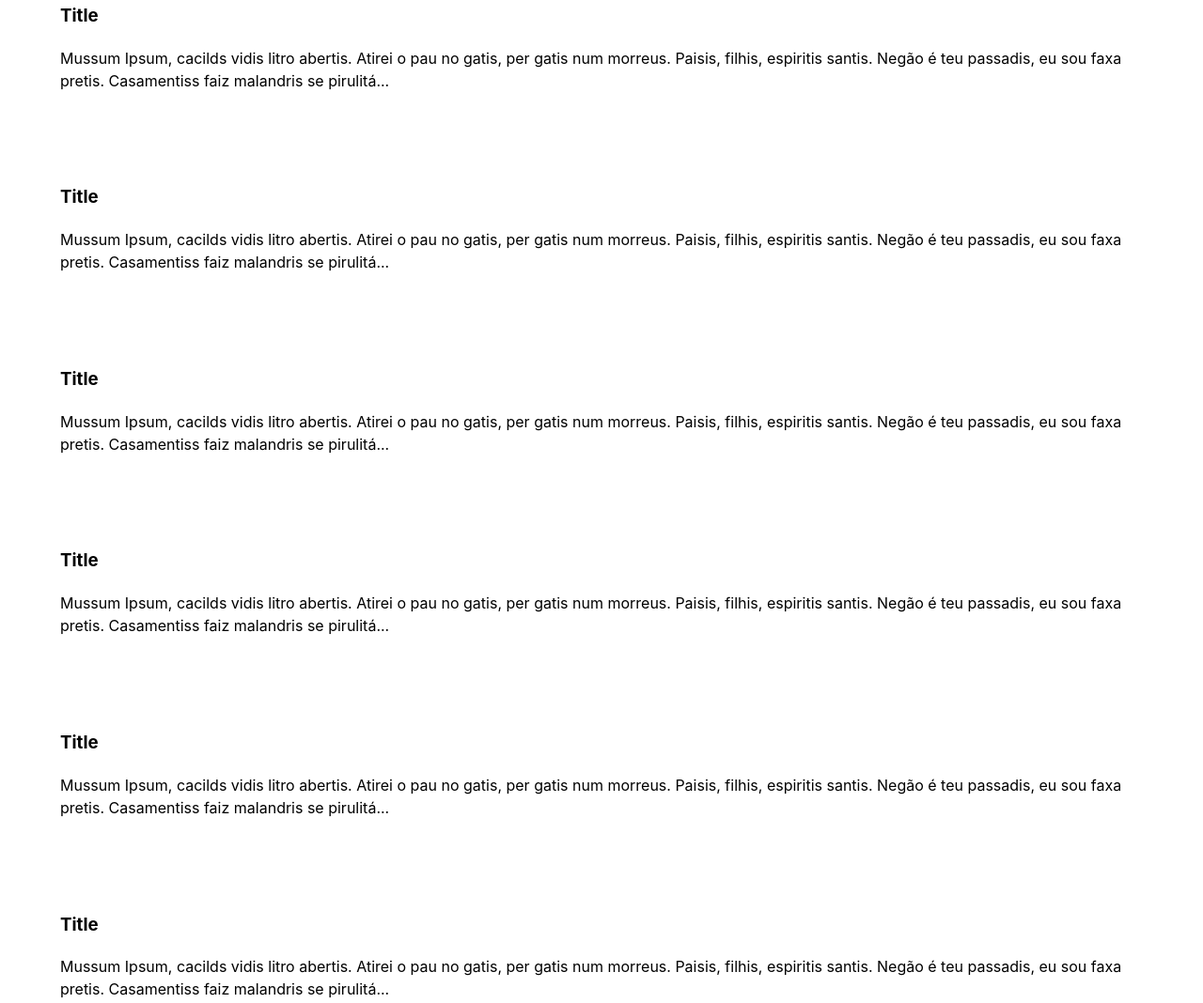
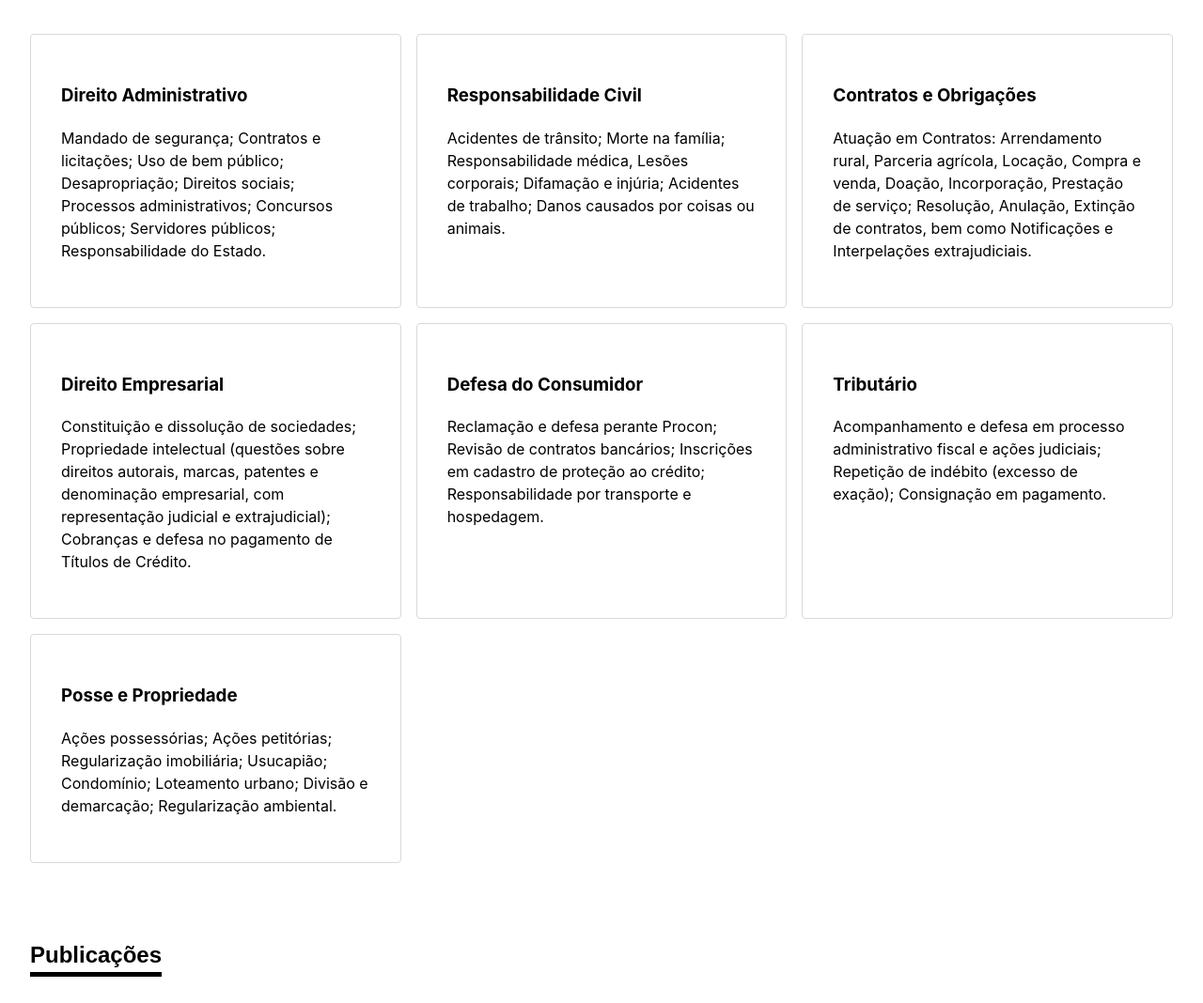
Before and after one commit to bernbecht/site-maneco-v2, a website built with Vite: page index.html in a window 1280 px wide. Shown: the part 1099-2167 px from the top of the page at 94% size. Built offline with nearby package versions, Linux system fonts and the light colour scheme; a web font is replaced by a local one.

Commit message:
💅 adds style to services

```diff
--- a/index.html
+++ b/index.html
@@ -56,57 +56,62 @@
         <h2>Atuação</h2>
         <div class="grid">
           <div class="card">
-            <h3>Title</h3>
+            <h3>Direito Administrativo</h3>
             <p>
-              Mussum Ipsum, cacilds vidis litro abertis. Atirei o pau no gatis,
-              per gatis num morreus. Paisis, filhis, espiritis santis. Negão é
-              teu passadis, eu sou faxa pretis. Casamentiss faiz malandris se
-              pirulitá...
+              Mandado de segurança; Contratos e licitações; Uso de bem público;
+              Desapropriação; Direitos sociais; Processos administrativos;
+              Concursos públicos; Servidores públicos; Responsabilidade do
+              Estado.
             </p>
           </div>
           <div class="card">
-            <h3>Title</h3>
+            <h3>Responsabilidade Civil</h3>
             <p>
-              Mussum Ipsum, cacilds vidis litro abertis. Atirei o pau no gatis,
-              per gatis num morreus. Paisis, filhis, espiritis santis. Negão é
-              teu passadis, eu sou faxa pretis. Casamentiss faiz malandris se
-              pirulitá...
+              Acidentes de trânsito; Morte na família; Responsabilidade médica,
+              Lesões corporais; Difamação e injúria; Acidentes de trabalho;
+              Danos causados por coisas ou animais.
             </p>
           </div>
           <div class="card">
-            <h3>Title</h3>
+            <h3>Contratos e Obrigações</h3>
             <p>
-              Mussum Ipsum, cacilds vidis litro abertis. Atirei o pau no gatis,
-              per gatis num morreus. Paisis, filhis, espiritis santis. Negão é
-              teu passadis, eu sou faxa pretis. Casamentiss faiz malandris se
-              pirulitá...
+              Atuação em Contratos: Arrendamento rural, Parceria agrícola,
+              Locação, Compra e venda, Doação, Incorporação, Prestação de
+              serviço; Resolução, Anulação, Extinção de contratos, bem como
+              Notificações e Interpelações extrajudiciais.
             </p>
           </div>
           <div class="card">
-            <h3>Title</h3>
+            <h3>Direito Empresarial</h3>
             <p>
-              Mussum Ipsum, cacilds vidis litro abertis. Atirei o pau no gatis,
-              per gatis num morreus. Paisis, filhis, espiritis santis. Negão é
-              teu passadis, eu sou faxa pretis. Casamentiss faiz malandris se
-              pirulitá...
+              Constituição e dissolução de sociedades; Propriedade intelectual
+              (questões sobre direitos autorais, marcas, patentes e denominação
+              empresarial, com representação judicial e extrajudicial);
+              Cobranças e defesa no pagamento de Títulos de Crédito.
             </p>
           </div>
           <div class="card">
-            <h3>Title</h3>
+            <h3>Defesa do Consumidor</h3>
             <p>
-              Mussum Ipsum, cacilds vidis litro abertis. Atirei o pau no gatis,
-              per gatis num morreus. Paisis, filhis, espiritis santis. Negão é
-              teu passadis, eu sou faxa pretis. Casamentiss faiz malandris se
-              pirulitá...
+              Reclamação e defesa perante Procon; Revisão de contratos
+              bancários; Inscrições em cadastro de proteção ao crédito;
+              Responsabilidade por transporte e hospedagem.
             </p>
           </div>
           <div class="card">
-            <h3>Title</h3>
+            <h3>Tributário</h3>
             <p>
-              Mussum Ipsum, cacilds vidis litro abertis. Atirei o pau no gatis,
-              per gatis num morreus. Paisis, filhis, espiritis santis. Negão é
-              teu passadis, eu sou faxa pretis. Casamentiss faiz malandris se
-              pirulitá...
+              Acompanhamento e defesa em processo administrativo fiscal e ações
+              judiciais; Repetição de indébito (excesso de exação); Consignação
+              em pagamento.
+            </p>
+          </div>
+          <div class="card">
+            <h3>Posse e Propriedade</h3>
+            <p>
+              Ações possessórias; Ações petitórias; Regularização imobiliária;
+              Usucapião; Condomínio; Loteamento urbano; Divisão e demarcação;
+              Regularização ambiental.
             </p>
           </div>
         </div>
--- a/style.scss
+++ b/style.scss
@@ -42,16 +42,21 @@ section h2 {
   font-family: "Inria Sans", sans-serif;
   display: inline-block;
   border-bottom: 5px black solid;
+  margin-bottom: 2.5rem;
+}
+
+p {
+  margin: 0 0 1rem 0;
+}
+
+section:not(#hero) {
+  margin-bottom: 60px;
 }
 
 #app {
   max-width: 1280px;
   margin: 0 auto;
   padding: 2rem;
-}
-
-.card {
-  padding: 2em;
 }
 
 .read-the-docs {
@@ -81,7 +86,7 @@ button:focus-visible {
   display: flex;
   flex-direction: column;
   align-items: center;
-
+  // margin-bottom: 0;
   nav {
     margin: 6rem 0;
 
@@ -162,3 +167,15 @@ button:focus-visible {
     }
   }
 }
+
+.grid {
+  display: grid;
+  grid-template-columns: 1fr 1fr 1fr;
+  gap: 16px;
+}
+
+.card {
+  padding: 2em;
+  border: 1px solid #d9d9d9;
+  border-radius: 4px;
+}
```
